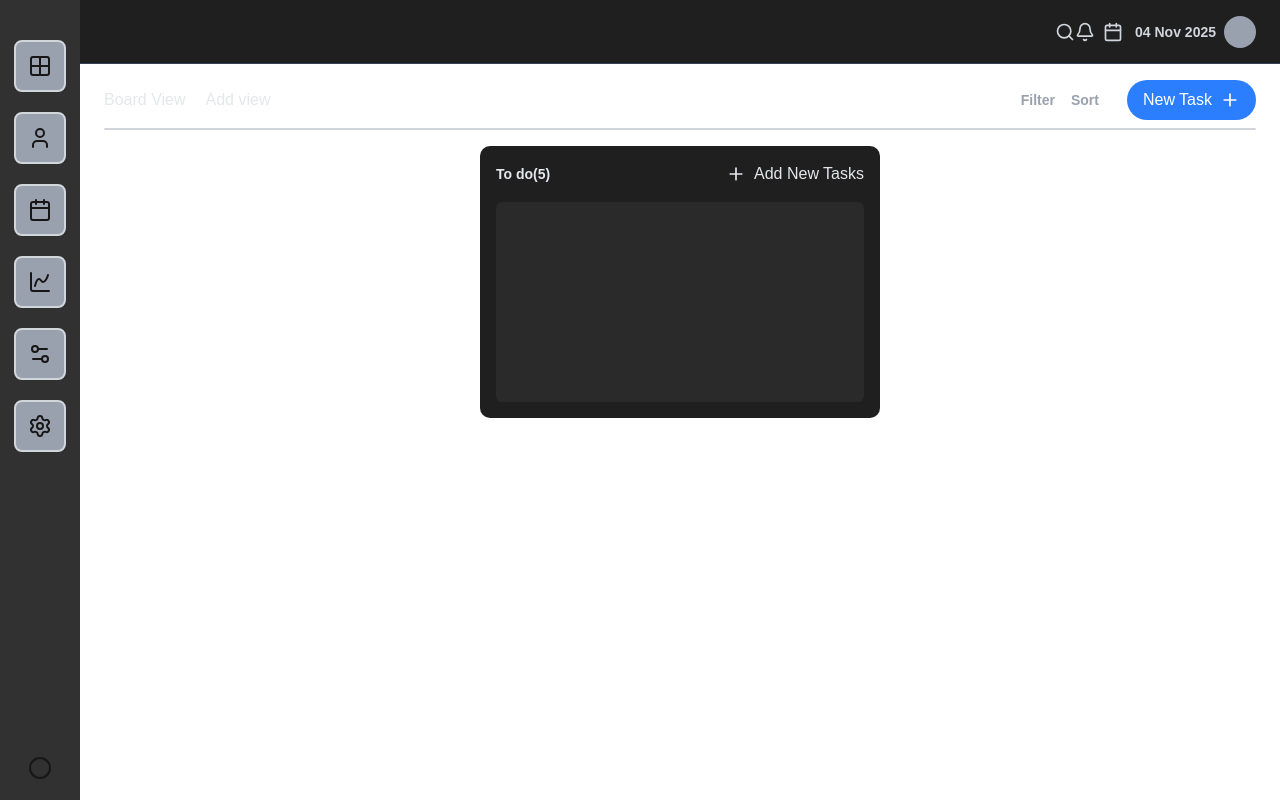
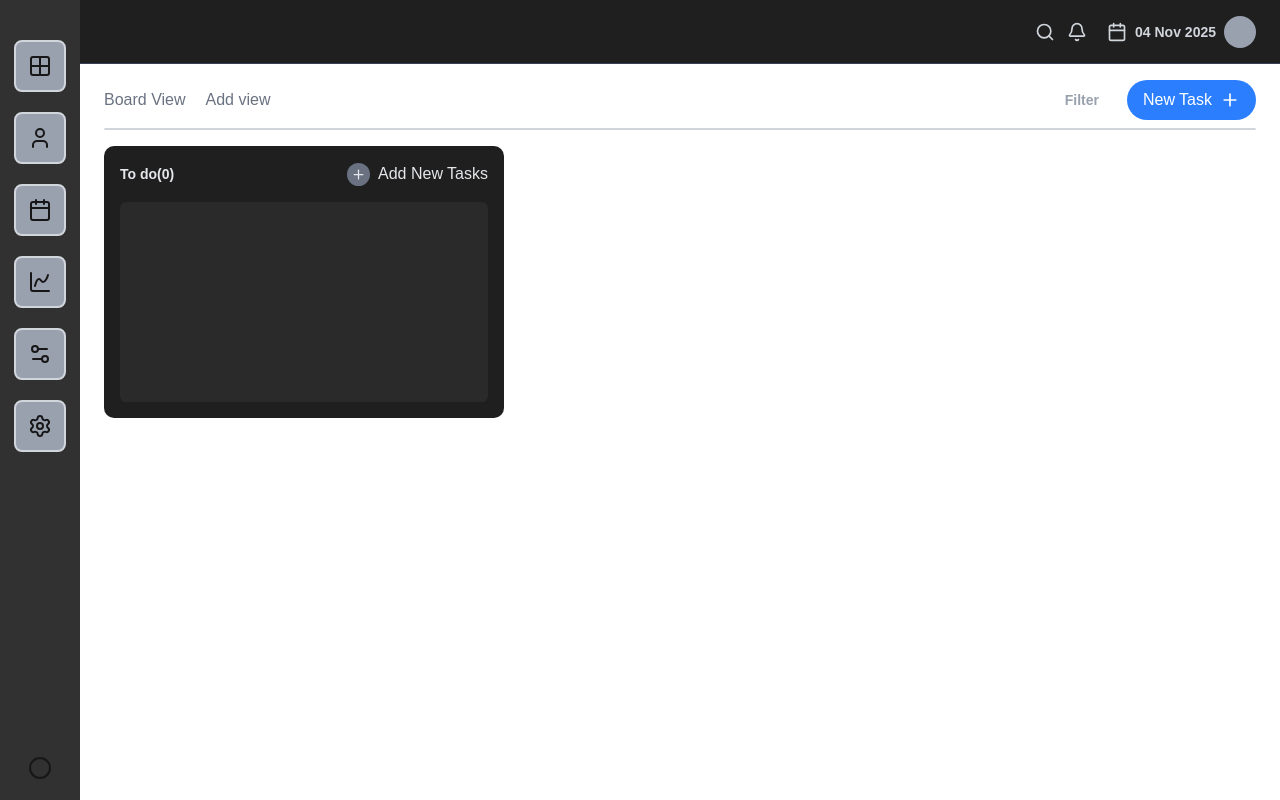
Before and after one commit to bakar255/todogit, a Next.js app: page / in a window 1280 px wide. Built offline with nearby package versions, Linux system fonts and the light colour scheme.

Commit message:
feat: Polished navbar components

```diff
--- a/app/components/dashboard/dashboard.tsx
+++ b/app/components/dashboard/dashboard.tsx
@@ -1,19 +1,27 @@
+'use client'
+
 import { Plus } from "lucide-react";
+import { useState } from "react";
 
 export default function Dashboard() {
+
+  const [visible, IsVisible ] = useState(null);
 
   return (
 
     <div className="pt-6">
 
       <div className="flex items-center space-x-5 relative">
-        <button className="text-gray-200">Board View</button>
-        <button className="text-gray-200">Add view</button>
+        <button
+         className="text-gray-500"
+
+        >
+          Board View</button>
+        <button className="text-gray-500">Add view</button>
 
           <div className="absolute right-0 ml-2 flex items-center space-x-4">
 
             <span className="text-gray-400 text-sm font-bold cursor-pointer">Filter</span>
-            <span className="text-gray-400 text-sm font-bold cursor-pointer">Sort</span>
 
           <button className="flex items-center cursor-pointer rounded-full bg-blue-500 text-white px-4 py-2 ml-3">  New Task <Plus size={20} className="ml-2" /></button>
 
@@ -22,19 +30,21 @@ export default function Dashboard() {
 
       <div className="border border-gray-300 mt-4 w-full rounded-full "></div>
 
-      <div className="flex justify-center mt-4">
+      <div className="flex cols-span-3 space-x-4 t-4">
 
-        <div className="kanban-col relative w-full max-w-md">
+        <div className="kanban-col relative w-full max-w-md mt-4">
 
           <div className="flex justify-between items-center w-full mb-4">
 
             <div>
-             <span className="text-sm font-bold text-gray-200">To do(5)</span>
+             <span className="text-sm font-bold text-gray-200">To do(0)</span>
             </div>
 
             <div>
-              <button className="flex items-center space-x-2 text-gray-200 hover:text-gray-100">
-                <Plus size={20} />
+              <button className="flex items-center space-x-2 text-gray-200 cursor-pointer hover:text-gray-100">
+                <Plus size={23}
+                className="bg-gray-500 py-1 rounded-full"
+                />
                 <span>Add New Tasks</span>
               </button>
             </div>
--- a/app/components/navbar.tsx
+++ b/app/components/navbar.tsx
@@ -5,12 +5,17 @@ export default function Navbar() {
 
   return (
     <div className="w-full h-16 flex items-center justify-end px-6 border-b border-gray-700 bg-[#1f1f1f]">
-      <Search size={20} className="btn-gray" />
-      <Bell size={20} className="btn-gray" />
-      <div className="flex space-x-3 cursor-pointer rounded-sm hover:bg-gray-700 p-2">
+
+        <div className="space-x-3 mr-3 flex">
+        <Search size={20} className="btn-gray" />
+        <Bell size={20} className="btn-gray" />
+        </div>
+
+      <div className="flex space-x-2 cursor-pointer rounded-sm hover:bg-gray-700 p-2">
         <Calendar size={20} className="btn-gray" />
         <span className="text-gray-300 text-sm font-bold">04 Nov 2025</span>
       </div>
+
       <div className="w-8 h-8 rounded-full bg-gray-400"></div>
     </div>
   );
--- a/app/globals.css
+++ b/app/globals.css
@@ -14,8 +14,8 @@
 
 @media (prefers-color-scheme: dark) {
   :root {
-    --background: #161616;
-    --foreground: #ffffff;
+    --background: #ffffff;
+    --foreground: rgb(243, 243, 243);
   }
 }
 
```
